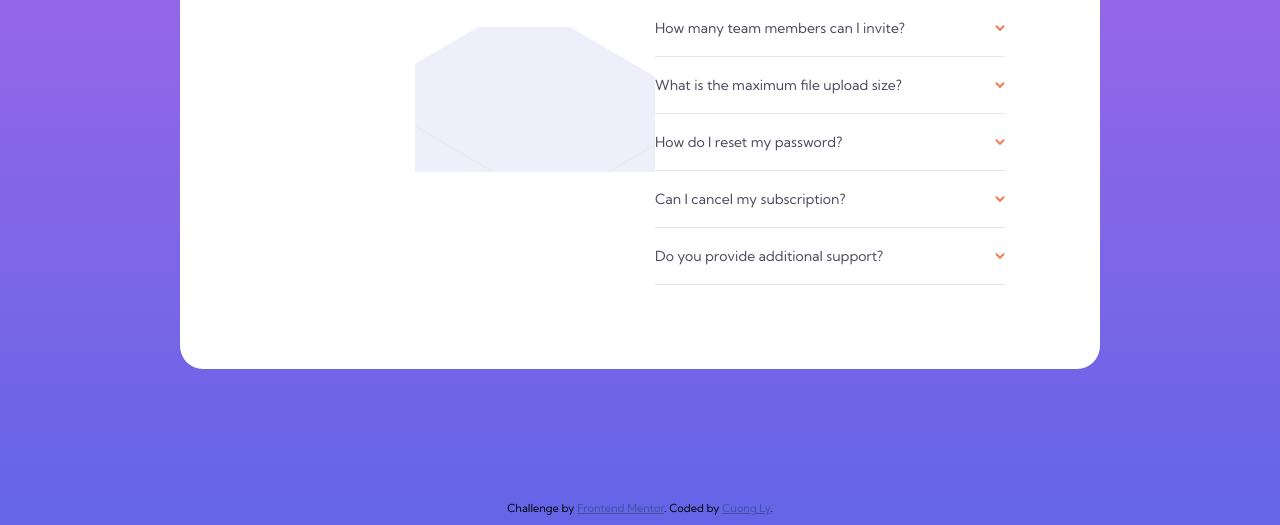
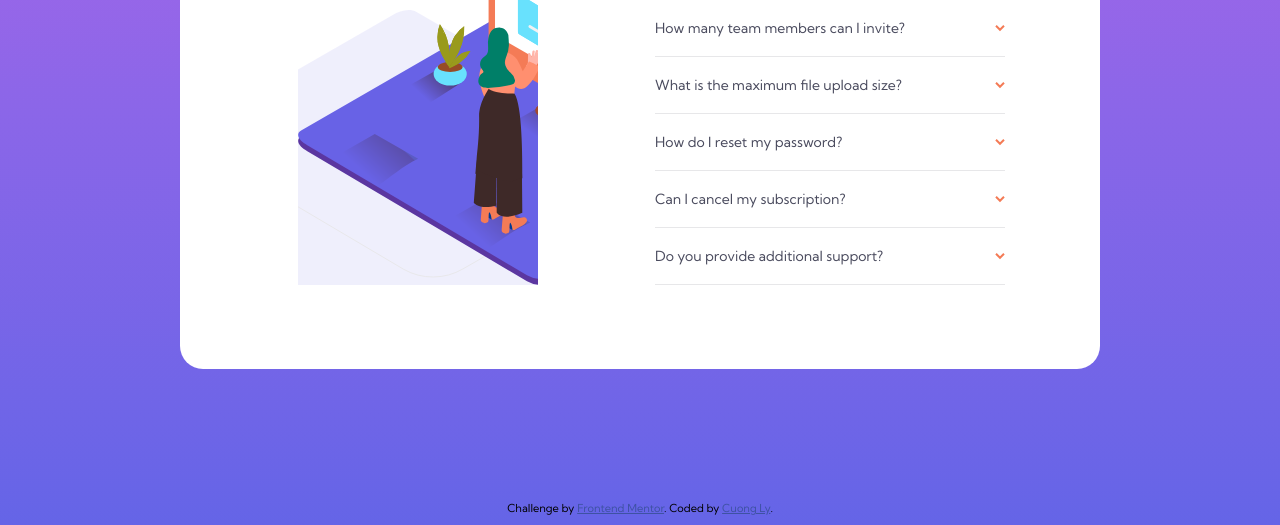
Before and after one commit to cuonglyy/faq-accordion-card, a plain HTML site: page index.html in a window 1280 px wide. Shown: the part 275-800 px from the top of the page. Drawn offline with Linux system fonts and the light colour scheme.

Commit message:
Changed some code regarding image

```diff
--- a/index.html
+++ b/index.html
@@ -19,7 +19,6 @@
   <main id="card-container">
     <div class="illustration">
       <div class="illustration__img"></div>
-      <div class="illustration-background__img"></div>
       <div class="illustration__box"></div>
     </div>
     <section class="faq-container">
--- a/styles/styles.css
+++ b/styles/styles.css
@@ -60,7 +60,14 @@ body {
 }
 
 .illustration {
-
+    position: relative;
+    background-image: url(../images/bg-pattern-mobile.svg);
+    background-repeat: no-repeat;
+    background-position: center;
+    width: 24rem;
+    height: 14.5rem;
+    margin: auto;
+    top: -1.9rem;
 }
 
 
@@ -73,19 +80,7 @@ body {
     left: 0;
     right: 0;
     margin: auto;
-    top: -10.6rem;
-}
-
-
-.illustration-background__img {
-    background-image: url(../images/bg-pattern-mobile.svg);
-    position: relative;
-    width: 24rem;
-    height: 14.5rem;
-    background-repeat: no-repeat;
-    background-position: center;
-    margin: auto;
-    top: -1.6rem;
+    top: -8.8rem;
 }
 
 .illustration__box {
@@ -170,26 +165,31 @@ footer a {
         flex-direction: row;
         width: 100%;
         max-width: 92rem;
-        justify-content: flex-end;
+        justify-content: space-between;
         align-items: center;
-        padding: 6.5rem 9.5rem 8.4rem;
+        padding: 0;
     }
 
     .faq-container {
         width: 35rem;
+        margin: 6.5rem 9.5rem 8.4rem 0;
     }
 
     .illustration {
-
+        background-image: url(../images/bg-pattern-desktop.svg);
+        position: relative;
+        overflow: hidden;
+        height: 100%;
     }
 
     .illustration__img {
+        position: relative;
         background-image: url(../images/illustration-woman-online-desktop.svg);
+        width: 47.2rem;
+        height: 35.9rem;
+        top: 0;
     }
 
-    .illustration-background__img {
-        background-image: url(../images/bg-pattern-desktop.svg);
-    }
 
     .faq__header {
         font-size: 3.2rem;
```
